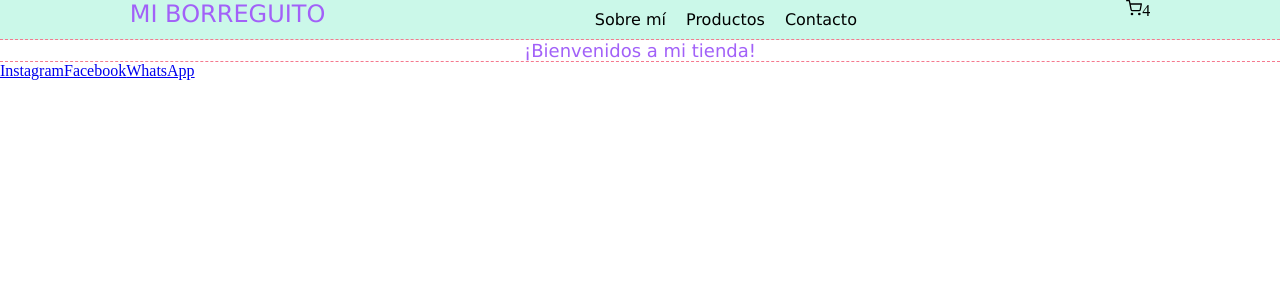
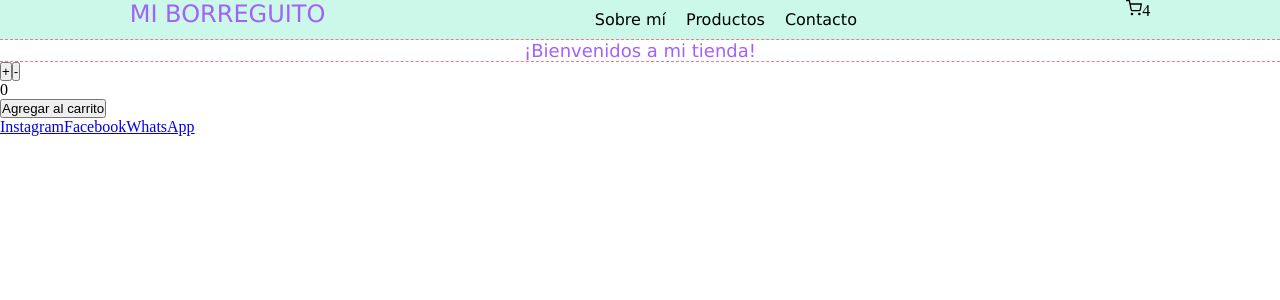
Before and after one commit to micacalvo/Tienda-react, a React (Create React App) app: page / in a window 1280 px wide. Shown: the top 300 px of the page. Built offline with nearby package versions, Linux system fonts and the light colour scheme; the HTML template or start-up script is replaced by a standard one.

Commit message:
Se crea el componente ItemCount y se le pasan las funciones de los botones

```diff
--- a/src/App.js
+++ b/src/App.js
@@ -1,13 +1,20 @@
 import Navbar from './components/Navbar/Navbar';
 import Footer from './components/Footer/Footer';
 import ItemListContainer from './components/ItemListContainer/ItemListContainer';
+import ItemCount from './components/ItemCount/itemCount';
 
 
 const App = () => {
+
+const onAdd = () => {
+    alert("Has agregado un elemento al carrito")
+}
+
     return (
         <>
          <Navbar/>
          <ItemListContainer saludo= "¡Bienvenidos a mi tienda!"/>
+         <ItemCount stock= {7} initial= {0} onAdd= {onAdd} />
          <Footer/>
         </>
     )
--- /dev/null
+++ b/src/components/ItemCount/itemCount.js
@@ -0,0 +1,26 @@
+import React, {useState} from 'react';
+
+const ItemCount = ({stock, initial, onAdd}) => {
+
+const [count, setCount] = useState(0)
+
+const sumar = () => {
+    //setCount(count + 1)
+    count < stock ? setCount(count + 1) : alert ("El máximo de este producto es 7");
+};
+
+const restar = () => {
+    count > initial && setCount(count -1)
+};
+
+    return (
+    <div>
+        <button onClick={sumar}>+</button>
+        <button onClick={restar}>-</button>
+        <p> {count} </p>
+        <button onClick={onAdd}>Agregar al carrito</button>
+    </div>
+    )
+}
+
+export default ItemCount;
```
